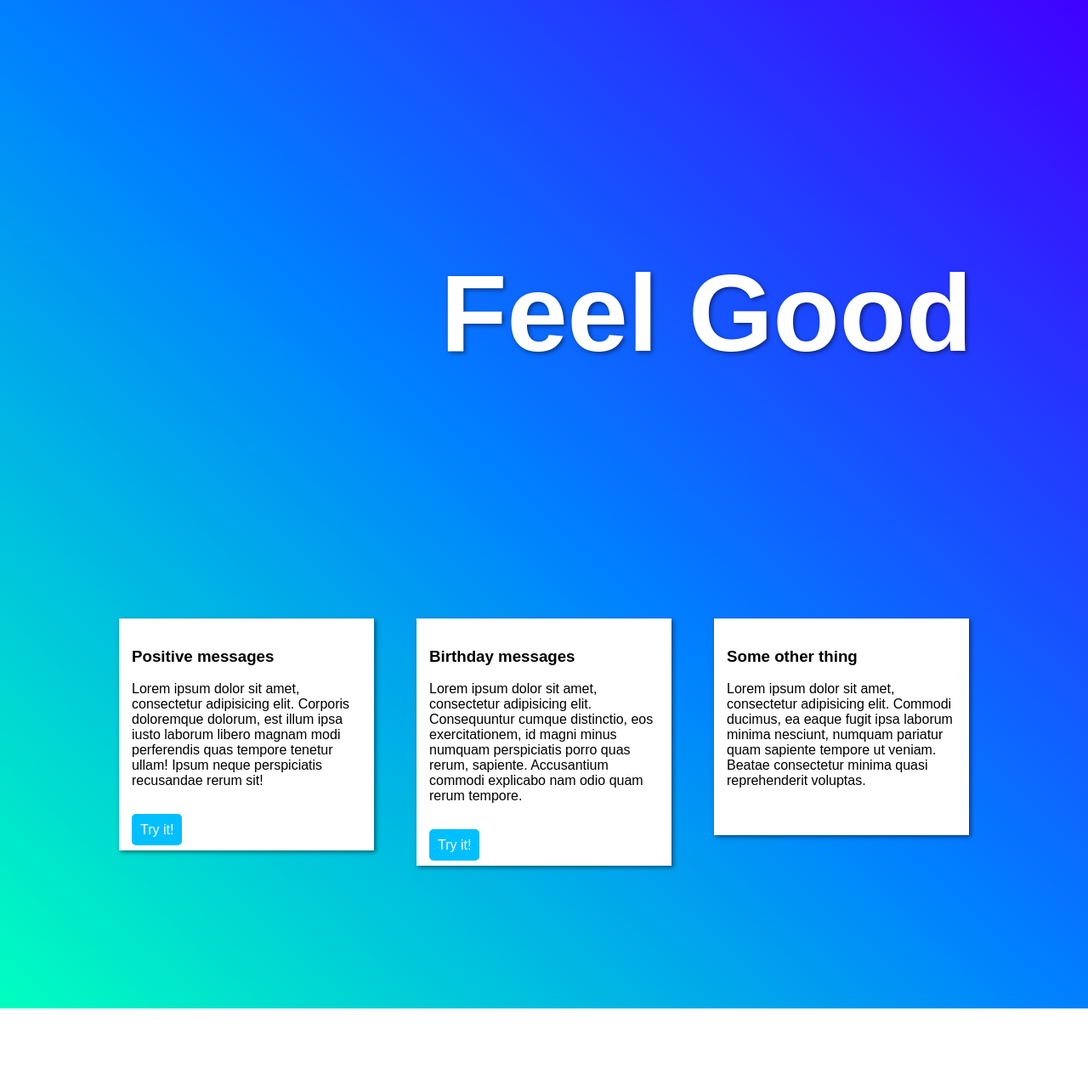
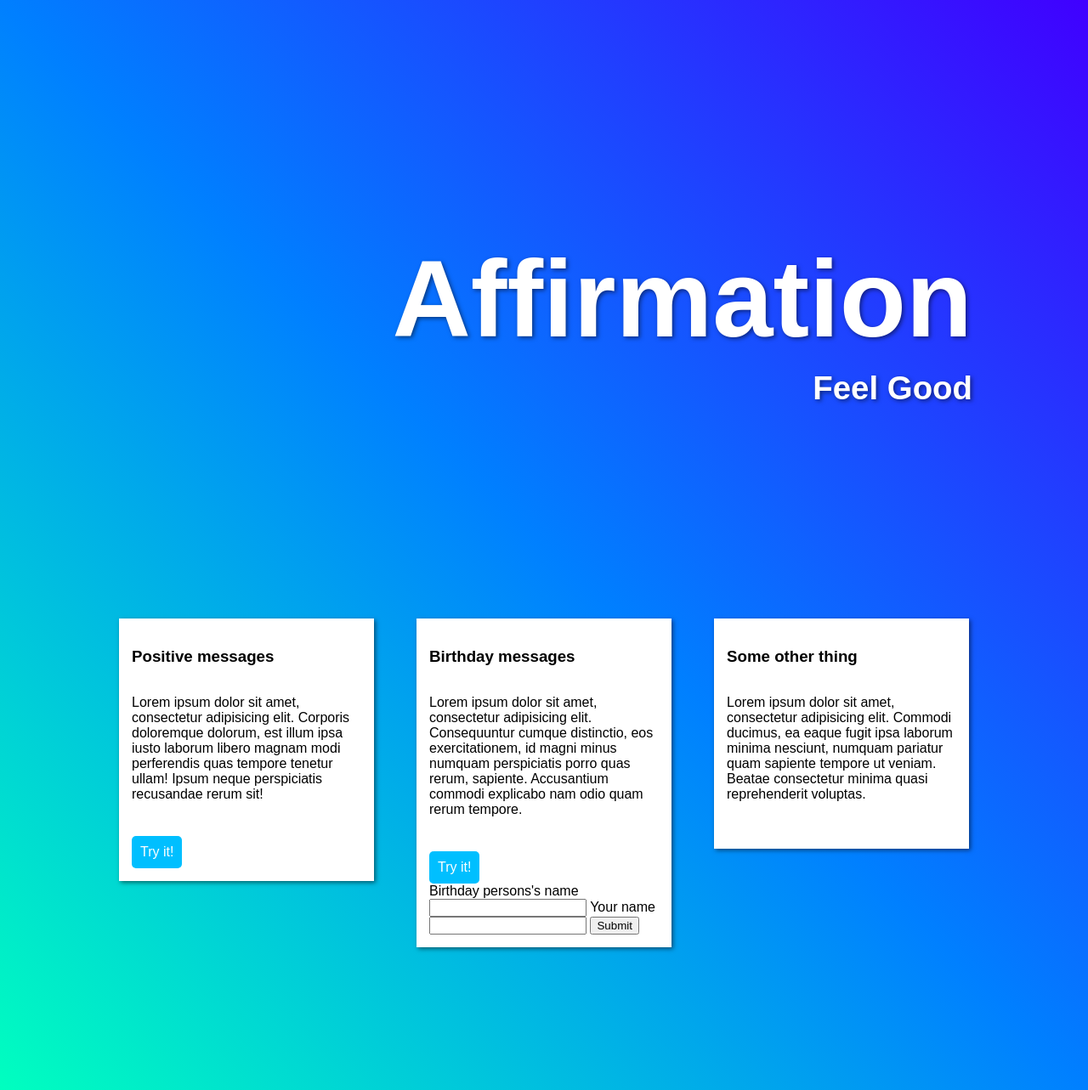
Before and after one commit to alexfiftysix/Affirmation, a Flask app: page /home in a window 1280 px wide. Shown: the whole page at 85% size. Before the commit the page ends 1187 px from the top, so only its background shows below. Run offline with Flask 2, Linux system fonts and the light colour scheme.

Commit message:
Super-basic form for entering birthday sender and recipient name. Should be hidden until user clicks 'try'

```diff
--- a/affirmation_generator.py
+++ b/affirmation_generator.py
@@ -13,13 +13,18 @@ def contains_tag(string: str, which_tag: str) -> bool:
     return string.__contains__('{' + which_tag + '}')
 
 
-def write_affirmation(sentence_structures, adjectives, qualifiers, nouns, emotions, nice_things, name="<name>"):
+def write_affirmation(sentence_structures, adjectives, qualifiers, nouns, emotions, nice_things, name="<name>",
+                      sender="<sender>"):
+
+    # TODO: Rewrite with format
+    # Eg/proof. '{a}{c}'.format(a="a", b="b", c="c")
+
     structure = sentence_structures[randint(0, len(sentence_structures) - 1)]
     contains_adj = '{adj}' in structure
     contains_qual = '{qual}' in structure
     contains_noun = '{noun}' in structure
     contains_emotion = '{emotion}' in structure
-    contains_name = '{name}' in structure
+    contains_name = '{recipient}' in structure
     contains_nice_thing = '{nice_thing}' in structure
 
     adjective = choice(adjectives)
@@ -37,14 +42,18 @@ def write_affirmation(sentence_structures, adjectives, qualifiers, nouns, emotio
         sentence = sentence.replace('{noun}', noun)
     if contains_emotion:
         sentence = sentence.replace('{emotion}', emotion)
-    if contains_name:
-        sentence = sentence.replace('{name}', name)
+
     if contains_nice_thing:
         sentence = sentence.replace('{nice_thing}', nice_thing)
 
     sentence += '!'
     sentence = sentence.capitalize()
     sentence = convert_a_to_an(sentence)
+
+    if contains_name:
+        sentence = sentence.replace('{recipient}', name.capitalize())
+        sentence += ' From {}'.format(sender)
+
     sentence = capitalize_i(sentence)
     sentence = capitalize_first_letter_of_sentence(sentence)
 
--- a/app.py
+++ b/app.py
@@ -10,8 +10,8 @@ app = Flask(__name__)
 
 # TODO: Sentiment analysis of sentences to decide on appropriate colours. ???
 # TODO: add share link button
+# TODO: Experiment with Markov Chains
 
-# TODO: birthday messages
 
 def generate_gradient_direction():
     """
@@ -82,6 +82,7 @@ def home():
     color = generate_gradient()
     return render_template('home.html', color=color)
 
+
 @app.route('/seed=<seed_value>')
 def positivity_generator(seed_value):
     random.seed(seed_value)
@@ -107,7 +108,7 @@ def generic_birthday(name):
 
 @app.route('/birthday/name=<name>/seed=<seed_value>')
 def birthday_message_generator(name, seed_value):
-    # TODO: right from birthday should go to new birthday message
+    # TODO: right from birthday should go to new birthday message - not new regular affirmation
     random.seed(seed_value)
     color = generate_gradient()
     message = generate_birthday_message(name)
--- a/static/home.css
+++ b/static/home.css
@@ -11,10 +11,18 @@ body {
     color: white;
 }
 
+header div {
+    margin-right: 10vw;
+    text-align: right;
+}
+
 h1 {
-
     font-size: 10vw;
-    margin-right: 10vw;
+    margin-bottom: 10px;
+}
+h5 {
+    font-size: 3vw;
+    margin-top: 0;
 }
 
 header {
@@ -44,6 +52,10 @@ main {
 
     max-width: 300px;
     height: 100%;
+
+    display: flex;
+    flex-direction: column;
+    justify-content: flex-start;
 }
 
 .card p {
@@ -58,7 +70,10 @@ main {
 
     padding: 10px;
     border-radius: 5px;
-    margin-bottom: 50px;
+
+    justify-self: flex-end;
+    align-self: flex-start;
+
 }
 
 .card a:hover{
--- a/templates/home.html
+++ b/templates/home.html
@@ -7,28 +7,45 @@
 </head>
 <body style="{{ color }}">
 <header>
-    <h1>Feel Good</h1>
+    <div>
+        <h1>Affirmation</h1>
+        <h5>Feel Good</h5>
+    </div>
 </header>
 <main>
     <div class="card">
         <h3>Positive messages</h3>
         <p>Lorem ipsum dolor sit amet, consectetur adipisicing elit. Corporis doloremque dolorum, est
-        illum ipsa iusto laborum libero magnam modi perferendis quas tempore tenetur ullam! Ipsum neque perspiciatis
-        recusandae rerum sit!</p>
+            illum ipsa iusto laborum libero magnam modi perferendis quas tempore tenetur ullam! Ipsum neque perspiciatis
+            recusandae rerum sit!</p>
         <a href="{{ url_for('hello_world') }}">Try it!</a>
     </div>
     <div class="card">
         <h3>Birthday messages</h3>
         <p>Lorem ipsum dolor sit amet, consectetur adipisicing elit. Consequuntur cumque distinctio, eos
-        exercitationem, id magni minus numquam perspiciatis porro quas rerum, sapiente. Accusantium commodi explicabo
-        nam odio quam rerum tempore.</p>
+            exercitationem, id magni minus numquam perspiciatis porro quas rerum, sapiente. Accusantium commodi
+            explicabo nam odio quam rerum tempore.</p>
         <a href="{{ url_for('generic_birthday', name='Dale') }}">Try it!</a>
+
+        {#    TODO: Ask user for birthday-person's name, and senders name    #}
+        <form>
+            <label for="recipient">Birthday persons's name
+                <input type="text" name="recipient" >
+            </label>
+
+            <label for="sender">Your name
+                <input type="text" name="sender">
+            </label>
+
+            <input type="submit">
+        </form>
+
     </div>
     <div class="card">
         <h3>Some other thing</h3>
         <p>Lorem ipsum dolor sit amet, consectetur adipisicing elit. Commodi ducimus, ea eaque fugit ipsa
-        laborum minima nesciunt, numquam pariatur quam sapiente tempore ut veniam. Beatae consectetur minima quasi
-        reprehenderit voluptas.</p>
+            laborum minima nesciunt, numquam pariatur quam sapiente tempore ut veniam. Beatae consectetur minima quasi
+            reprehenderit voluptas.</p>
     </div>
 </main>
 <footer></footer>
--- a/word_lists/birthday_sentences.txt
+++ b/word_lists/birthday_sentences.txt
@@ -1 +1,4 @@
-Happy birthday {name}, I hope you have a {adj} day, full of {nice_thing}
+Happy birthday {recipient}, I hope you have a {adj} day, full of {nice_thing}
+Happy birthday {recipient}
+Have a {adjective} day, {recipient}
+{recipient}, you're a {noun}
```
